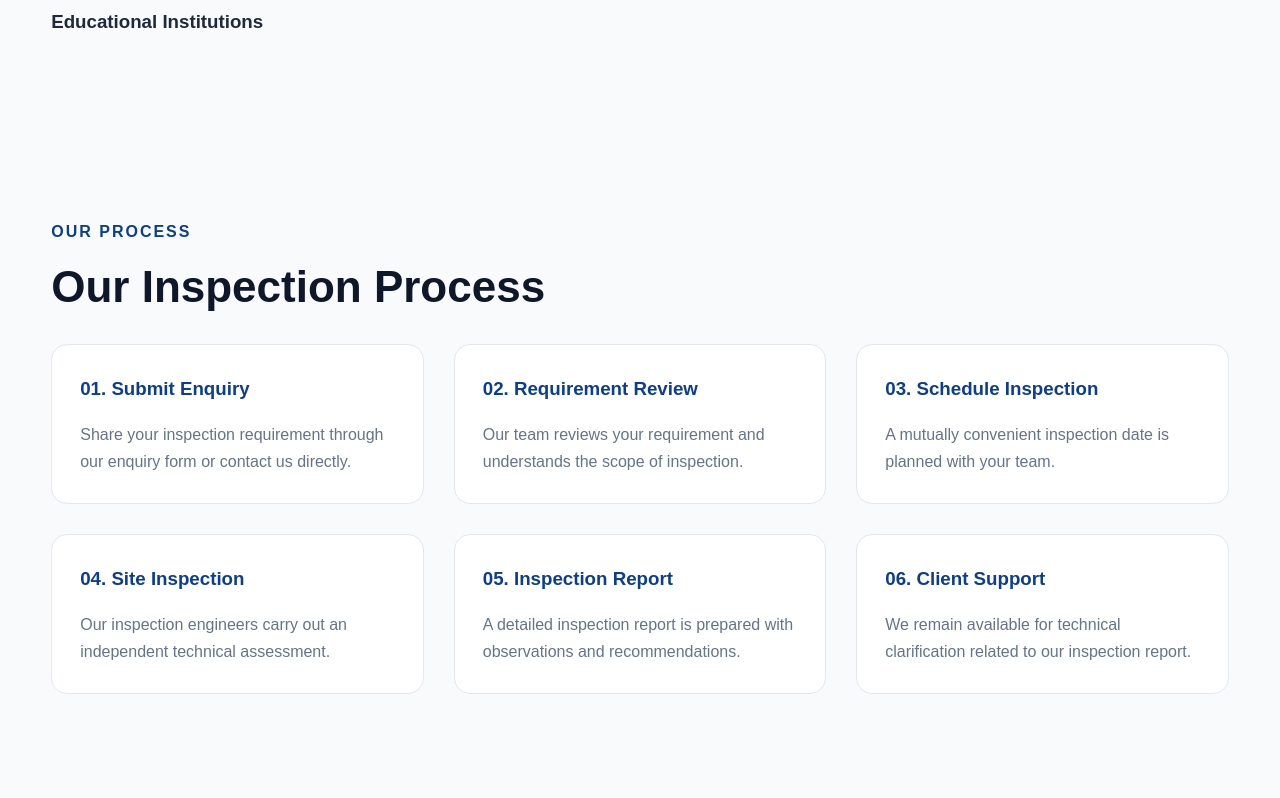
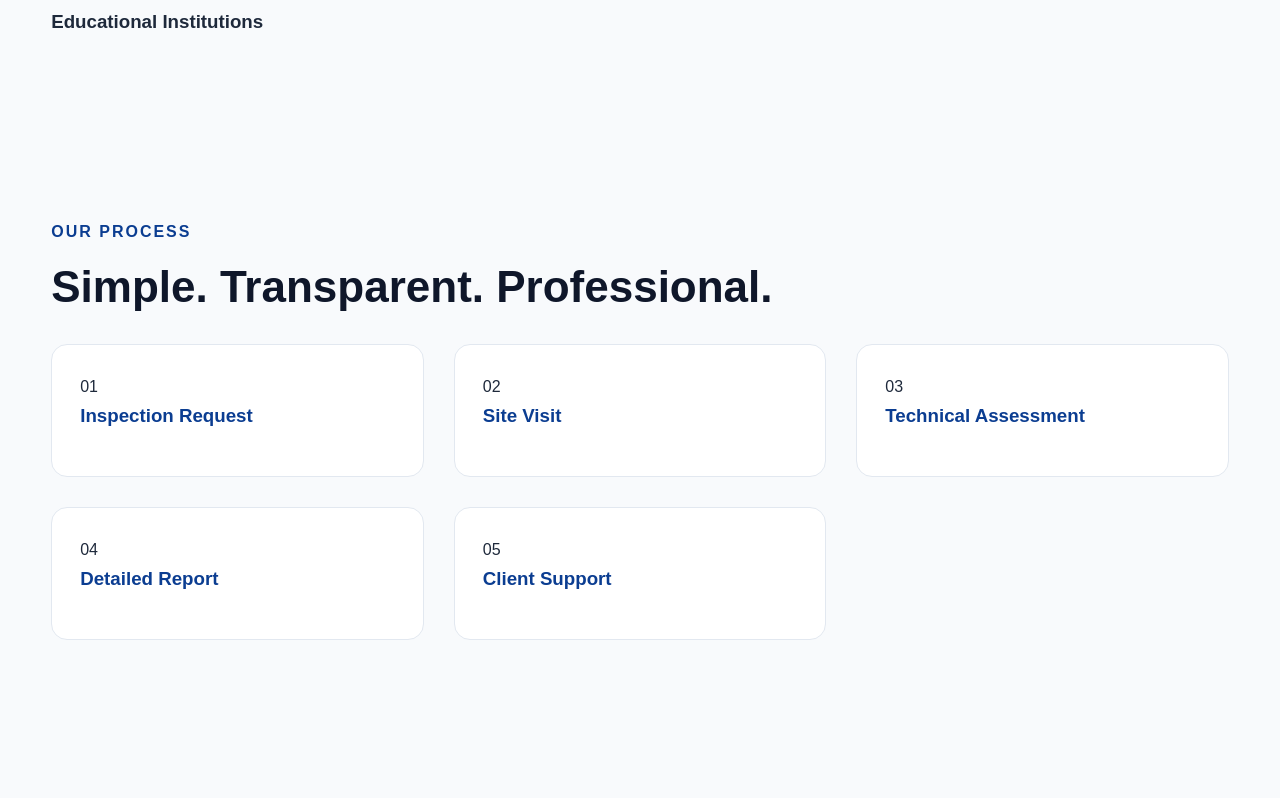
Before and after one commit to pradeepmurthy1992/truaxis-website, a React (Vite) app: page / in a window 1280 px wide. Shown: the part 3042-3840 px from the top of the page. Built offline with nearby package versions, Linux system fonts and the light colour scheme.

Commit message:
Update Process.jsx

```diff
--- a/src/features/process/Process.jsx
+++ b/src/features/process/Process.jsx
@@ -1,74 +1,74 @@
 import React from "react";
 import Container from "../../components/layout/Container";
 
-function Process() {
 const steps = [
-    {
-      title: "01. Submit Enquiry",
-      description:
-        "Share your inspection requirement through our enquiry form or contact us directly.",
-    },
-    {
-      title: "02. Requirement Review",
-      description:
-        "Our team reviews your requirement and understands the scope of inspection.",
-    },
-    {
-      title: "03. Schedule Inspection",
-      description:
-        "A mutually convenient inspection date is planned with your team.",
-    },
-    {
-      title: "04. Site Inspection",
-      description:
-        "Our inspection engineers carry out an independent technical assessment.",
-    },
-    {
-      title: "05. Inspection Report",
-      description:
-        "A detailed inspection report is prepared with observations and recommendations.",
-    },
-    {
-      title: "06. Client Support",
-      description:
-        "We remain available for technical clarification related to our inspection report.",
-    },
+
+"Inspection Request",
+
+"Site Visit",
+
+"Technical Assessment",
+
+"Detailed Report",
+
+"Client Support"
+
 ];
 
-  return (
-    <section id="process" className="process">
+function Process(){
+
+return(
+
+<section
+className="process"
+id="process"
+>
+
 <Container>
 
 <p className="section-tag">
+
 OUR PROCESS
+
 </p>
 
 <h2 className="section-title">
-          Our Inspection Process
+
+Simple.
+Transparent.
+Professional.
+
 </h2>
 
 <div className="process-grid">
 
-          {steps.map((step) => (
+{steps.map((step,index)=>(
 
-            <article
-              key={step.title}
+<div
 className="process-card"
+key={step}
 >
 
-              <h3>{step.title}</h3>
+<div className="process-number">
 
-              <p>{step.description}</p>
+0{index+1}
 
-            </article>
+</div>
+
+<h3>{step}</h3>
+
+</div>
 
 ))}
 
 </div>
 
 </Container>
+
 </section>
+
 );
+
 }
 
 export default Process;
```
Lines whose indentation alone changed are shown as unchanged.
